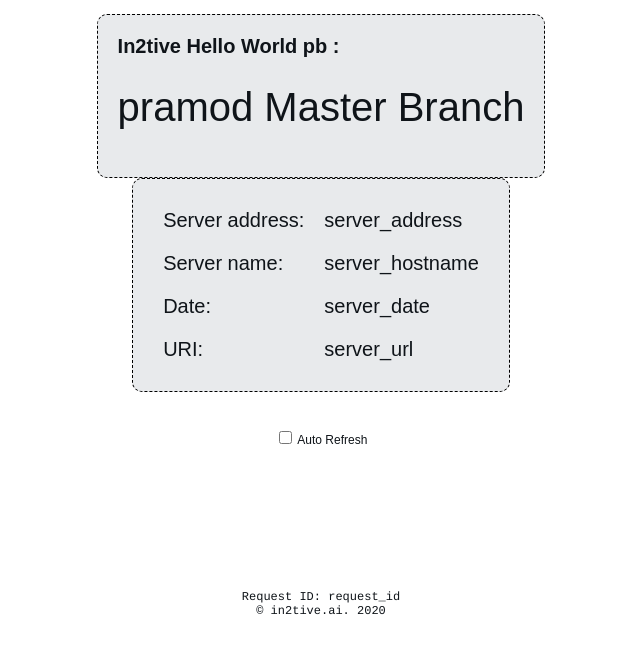
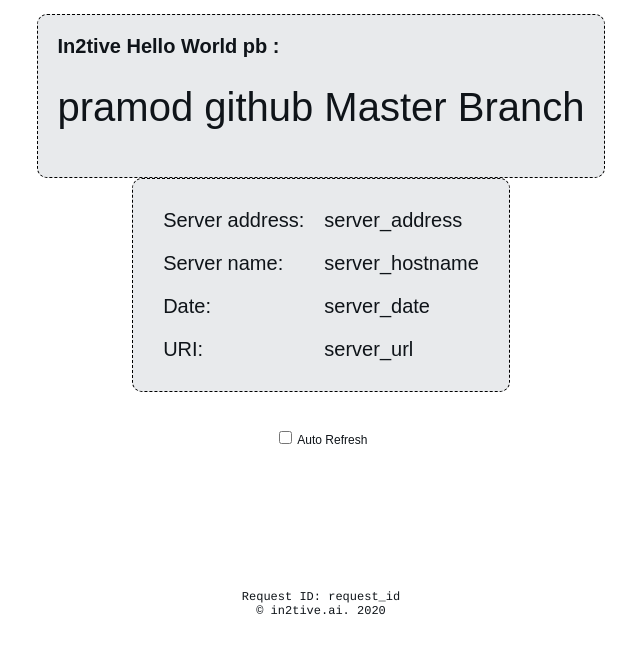
Before and after one commit to QA-Team-In2tive/In2tive_Hello-world, a plain HTML site: page index.html in a window 1280 px wide. Shown: the part 146-800 px from the top of the page, without its empty margins (319-959 px from the left). Drawn offline with Linux system fonts and the light colour scheme.

Commit message:
qa changes

```diff
--- a/index.html
+++ b/index.html
@@ -110,7 +110,7 @@
     <img alt="In2tive Logo" src="logo512.png" />
     <div class="hello">
         <b>
-           In2tive Hello World pb : <h1>pramod Master Branch</h1>
+           In2tive Hello World pb : <h1>pramod github   Master Branch</h1>
         </b>
     </div>
     <div class="info">
```
